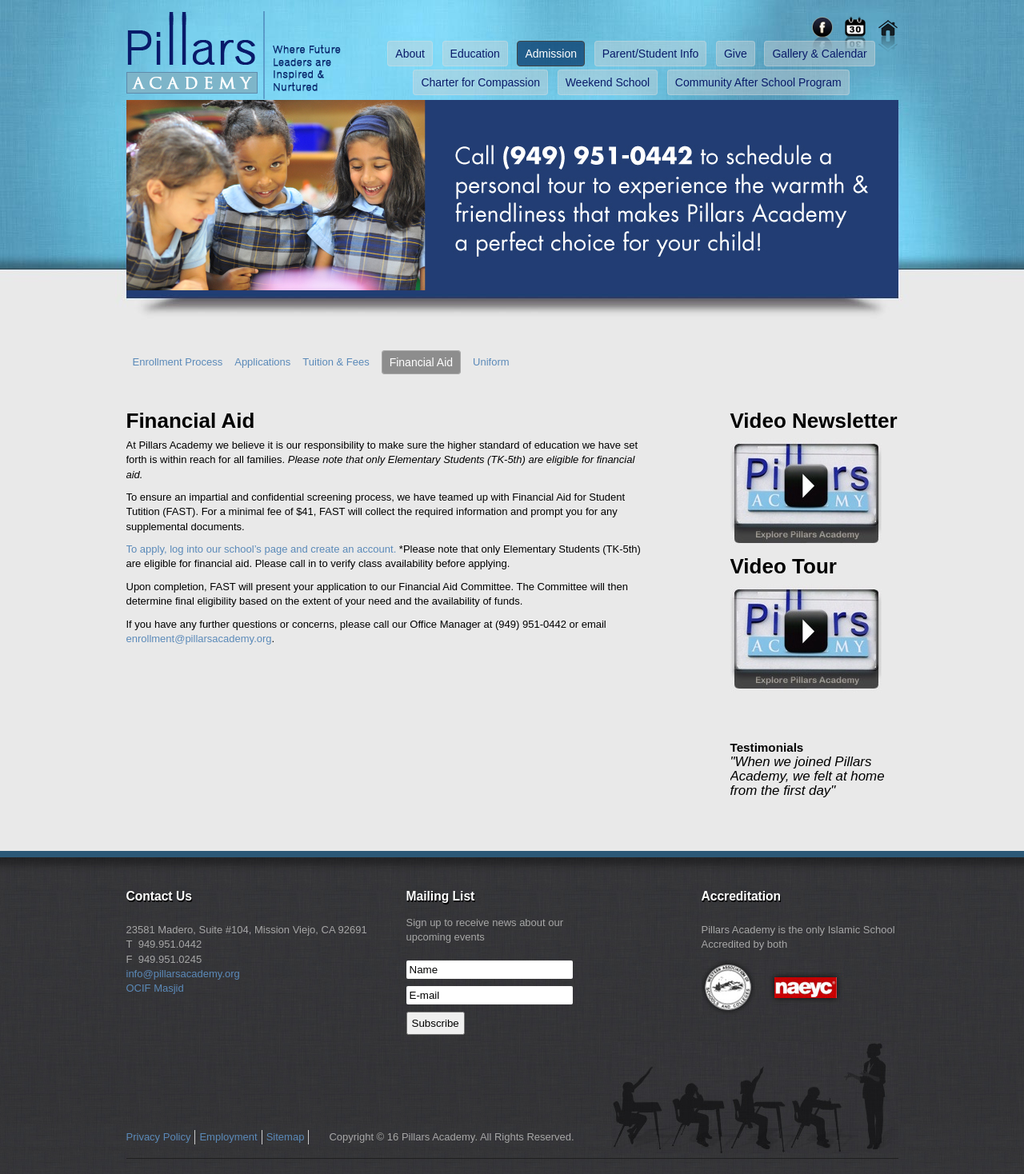
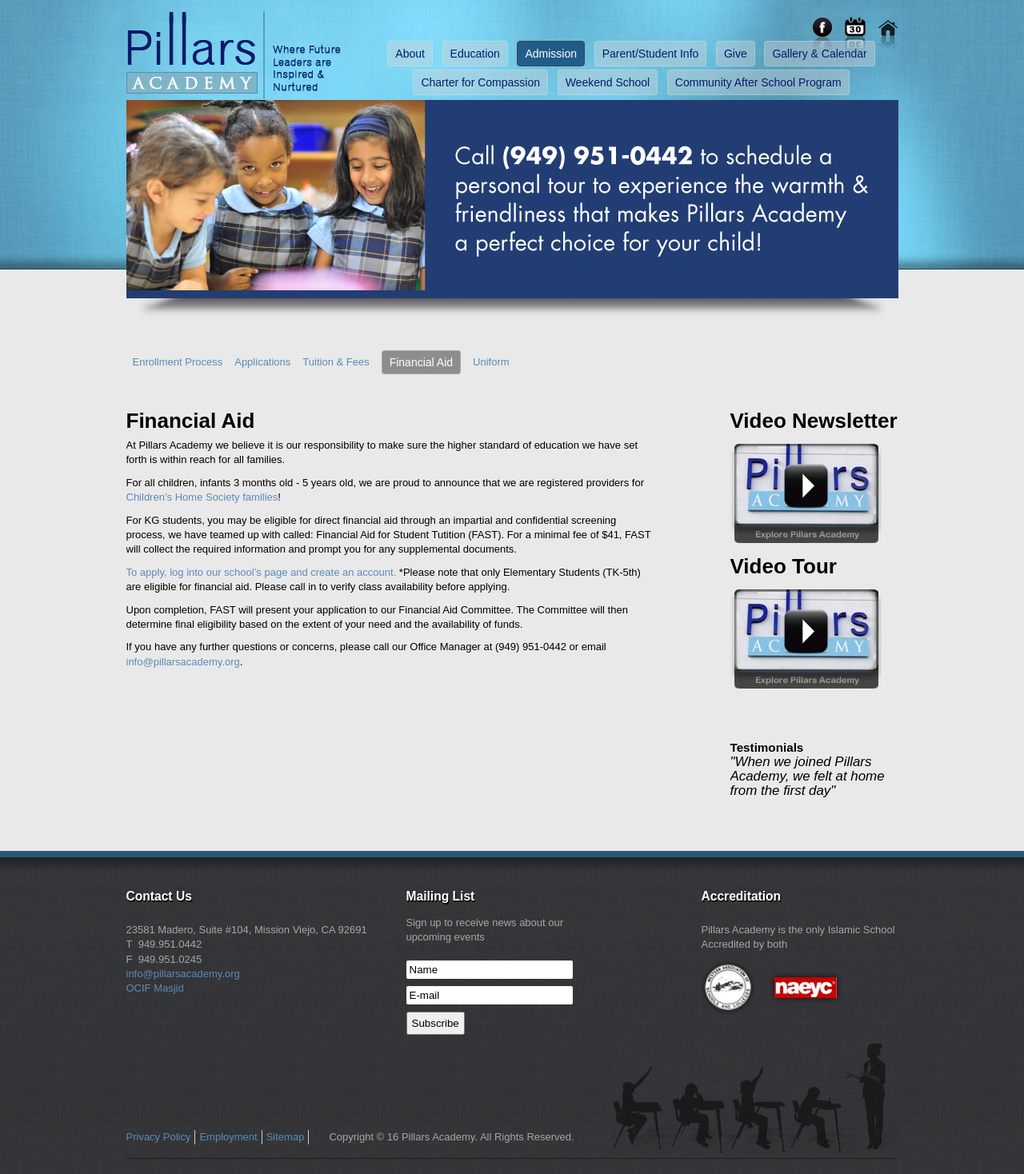
Before and after one commit to pillarsacademy/pillarsacademy.github.io, a Jekyll site: the page built from admission/aid.md, in a window 1280 px wide. Shown: the whole page at 80% size. Built offline with Jekyll 4.4.1, drawn with Linux system fonts in a browser that asks for light colours; nearby versions of some CDN libraries.

Commit message:
Update aid.md

```diff
--- a/admission/aid.md
+++ b/admission/aid.md
@@ -4,12 +4,14 @@
 
 # Financial Aid
 
-At Pillars Academy we believe it is our responsibility to make sure the higher standard of education we have set forth is within reach for all families. *Please note that only Elementary Students (TK-5th) are eligible for financial aid.*
+At Pillars Academy we believe it is our responsibility to make sure the higher standard of education we have set forth is within reach for all families.
 
-To ensure an impartial and confidential screening process, we have teamed up with Financial Aid for Student Tutition (FAST). For a minimal fee of $41, FAST will collect the required information and prompt you for any supplemental documents.
+For all children, infants 3 months old - 5 years old, we are proud to announce that we are registered providers for [Children's Home Society families](http://www.chs-ca.org/child-care/cc-eligibility)!
+
+For KG students, you may be eligible for direct financial aid through an impartial and confidential screening process, we have teamed up with called: Financial Aid for Student Tutition (FAST). For a minimal fee of $41, FAST will collect the required information and prompt you for any supplemental documents.
 
 [To apply, log into our school’s page and create an account.](https://www.ismfast.com/V3/FastPage.php?id=21fd3aea06d6887cf80bf1704fa92888) *Please note that only Elementary Students (TK-5th) are eligible for financial aid. Please call in to verify class availability before applying.
 
 Upon completion, FAST will present your application to our Financial Aid Committee. The Committee will then determine final eligibility based on the extent of your need and the availability of funds.
 
-If you have any further questions or concerns, please call our Office Manager at (949) 951-0442 or email <enrollment@pillarsacademy.org>.
+If you have any further questions or concerns, please call our Office Manager at (949) 951-0442 or email <info@pillarsacademy.org>.
```
